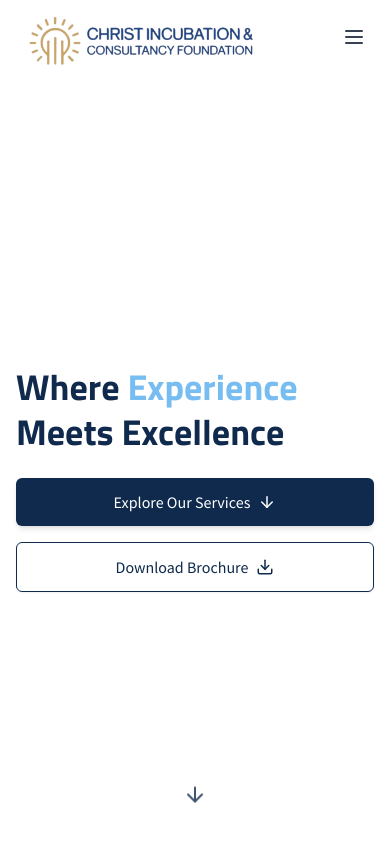
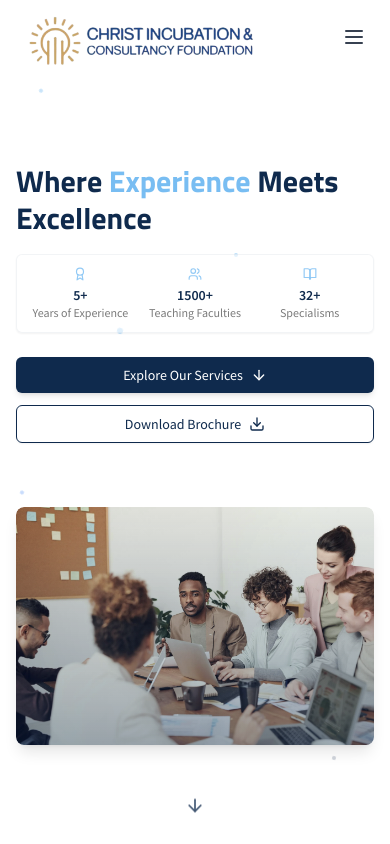
Before and after one commit to CHRIST-Consulting/Consulting-Official-Website, a React (Vite) app: page / in a window 390 px wide. Shown: the top 844 px of the page. Built offline with nearby package versions, Linux system fonts and the light colour scheme.

Commit message:
Enhance Hero section with animated statistics and particle effects for improved visual engagement

```diff
--- a/src/components/sections/Hero.tsx
+++ b/src/components/sections/Hero.tsx
@@ -1,8 +1,23 @@
-import React from "react";
+import React, { useState, useEffect } from "react";
 import Button from "../ui/Button";
-import { Download, ArrowDown } from "lucide-react";
+import { Download, ArrowDown, Award, Users, BookOpen } from "lucide-react";
 
 const Hero = () => {
+  const [currentStatIndex, setCurrentStatIndex] = useState(0);
+
+  const stats = [
+    { number: "5+", label: "Years of Experience", icon: Award },
+    { number: "1500+", label: "Teaching Faculties", icon: Users },
+    { number: "32+", label: "Specialisms", icon: BookOpen },
+  ];
+
+  useEffect(() => {
+    const interval = setInterval(() => {
+      setCurrentStatIndex((prev) => (prev + 1) % stats.length);
+    }, 3000);
+    return () => clearInterval(interval);
+  }, []);
+
   return (
     <section
       id="hero"
@@ -21,36 +36,110 @@ const Hero = () => {
         ></div>
       </div>
 
-      <div className="section-container pt-32">
-        <div className="grid grid-cols-1 lg:grid-cols-2 gap-12 items-center">
+      {/* Particle Effects */}
+      <div className="absolute inset-0 overflow-hidden pointer-events-none">
+        <div className="particle particle-1"></div>
+        <div className="particle particle-2"></div>
+        <div className="particle particle-3"></div>
+        <div className="particle particle-4"></div>
+        <div className="particle particle-5"></div>
+        <div className="particle particle-6"></div>
+        <div className="particle particle-7"></div>
+        <div className="particle particle-8"></div>
+        <div className="particle particle-9"></div>
+        <div className="particle particle-10"></div>
+      </div>
+
+      <div className="section-container pt-20 sm:pt-32">
+        <div className="grid grid-cols-1 lg:grid-cols-2 gap-8 lg:gap-12 items-center">
           <div className="lg:pr-12">
-            <h1 className="text-4xl sm:text-5xl md:text-6xl font-bold text-primary mb-6 leading-tight animate-fade-in">
+            <h1 className="text-3xl sm:text-4xl md:text-5xl lg:text-6xl font-bold text-primary mb-4 sm:mb-6 leading-tight animate-fade-in">
               Where <span className="text-sky-blue">Experience</span> Meets
               Excellence
             </h1>
 
+            {/* Statistics Section */}
             <div
-              className="flex flex-col sm:flex-row gap-4 animate-slide-up"
+              className="mb-6 sm:mb-8 animate-slide-up"
+              style={{ animationDelay: "400ms" }}
+            >
+              <div className="grid grid-cols-3 gap-1 sm:gap-2 p-2 sm:p-3 bg-white/60 backdrop-blur-sm rounded-md shadow-sm border border-primary/5">
+                {stats.map((stat, index) => {
+                  const Icon = stat.icon;
+                  return (
+                    <div
+                      key={index}
+                      className={`text-center transition-all duration-300 transform hover:scale-102 p-1 sm:p-2 rounded-sm ${
+                        index === currentStatIndex
+                          ? "text-primary bg-primary/3"
+                          : "text-charcoal/80 hover:bg-accent/3"
+                      }`}
+                    >
+                      <Icon
+                        size={14}
+                        className="text-sky-blue/80 mx-auto mb-1 sm:hidden"
+                      />
+                      <Icon
+                        size={16}
+                        className="text-sky-blue/80 mx-auto mb-1 hidden sm:block"
+                      />
+                      <div className="font-semibold text-sm sm:text-base text-primary">
+                        {stat.number}
+                      </div>
+                      <div className="text-xs text-charcoal/60 leading-tight">
+                        {stat.label}
+                      </div>
+                    </div>
+                  );
+                })}
+              </div>
+            </div>
+
+            <div
+              className="flex flex-col sm:flex-row gap-3 sm:gap-4 animate-slide-up"
               style={{ animationDelay: "600ms" }}
             >
               <a
                 href="#services"
-                className="btn-primary flex items-center justify-center gap-2"
+                className="btn-primary flex items-center justify-center gap-2 text-sm sm:text-base py-2 sm:py-3"
               >
                 Explore Our Services
-                <ArrowDown size={18} />
+                <ArrowDown size={16} className="sm:hidden" />
+                <ArrowDown size={18} className="hidden sm:inline" />
               </a>
 
               <a
                 href="#"
-                className="btn-secondary flex items-center justify-center gap-2"
+                className="btn-secondary flex items-center justify-center gap-2 text-sm sm:text-base py-2 sm:py-3"
               >
                 Download Brochure
-                <Download size={18} />
+                <Download size={16} className="sm:hidden" />
+                <Download size={18} className="hidden sm:inline" />
               </a>
             </div>
           </div>
 
+          {/* Mobile Image */}
+          <div className="block lg:hidden mt-8">
+            <div
+              className="relative rounded-lg overflow-hidden shadow-lg animate-fade-in"
+              style={{ animationDelay: "700ms" }}
+            >
+              <img
+                src="/images/home/hero.png"
+                alt="CICF Team"
+                className="w-full h-auto rounded-lg"
+                loading="eager"
+                decoding="async"
+                width="400"
+                height="300"
+                fetchPriority="high"
+              />
+              <div className="absolute inset-0 bg-gradient-to-t from-primary/40 to-transparent"></div>
+            </div>
+          </div>
+
+          {/* Desktop Image */}
           <div className="hidden lg:block">
             <div
               className="relative rounded-lg overflow-hidden shadow-2xl animate-fade-in"
@@ -71,12 +160,13 @@ const Hero = () => {
           </div>
         </div>
 
-        <div className="absolute bottom-8 left-0 right-0 flex justify-center animate-bounce">
+        <div className="absolute bottom-6 sm:bottom-8 left-0 right-0 flex justify-center animate-bounce">
           <a
             href="#about"
             className="text-primary opacity-80 hover:opacity-100 transition-opacity"
           >
-            <ArrowDown size={24} />
+            <ArrowDown size={20} className="sm:hidden" />
+            <ArrowDown size={24} className="hidden sm:inline" />
           </a>
         </div>
       </div>
--- a/src/index.css
+++ b/src/index.css
@@ -137,4 +137,162 @@
       transition-duration: 0.01ms !important;
     }
   }
+
+  /* Particle Effects */
+  .particle {
+    position: absolute;
+    width: 4px;
+    height: 4px;
+    background: rgba(120, 189, 242, 0.6);
+    border-radius: 50%;
+    animation: float-particles 15s linear infinite;
+  }
+
+  .particle-1 {
+    left: 10%;
+    top: 20%;
+    animation-delay: 0s;
+    animation-duration: 12s;
+  }
+
+  .particle-2 {
+    left: 20%;
+    top: 80%;
+    animation-delay: 2s;
+    animation-duration: 14s;
+    background: rgba(59, 130, 246, 0.4);
+  }
+
+  .particle-3 {
+    left: 30%;
+    top: 40%;
+    animation-delay: 4s;
+    animation-duration: 16s;
+    width: 6px;
+    height: 6px;
+  }
+
+  .particle-4 {
+    left: 70%;
+    top: 10%;
+    animation-delay: 1s;
+    animation-duration: 13s;
+    background: rgba(15, 42, 77, 0.3);
+  }
+
+  .particle-5 {
+    left: 80%;
+    top: 70%;
+    animation-delay: 3s;
+    animation-duration: 15s;
+    width: 3px;
+    height: 3px;
+  }
+
+  .particle-6 {
+    left: 60%;
+    top: 30%;
+    animation-delay: 5s;
+    animation-duration: 18s;
+    background: rgba(120, 189, 242, 0.5);
+  }
+
+  .particle-7 {
+    left: 90%;
+    top: 50%;
+    animation-delay: 1.5s;
+    animation-duration: 11s;
+    width: 5px;
+    height: 5px;
+  }
+
+  .particle-8 {
+    left: 5%;
+    top: 60%;
+    animation-delay: 3.5s;
+    animation-duration: 17s;
+    background: rgba(59, 130, 246, 0.3);
+  }
+
+  .particle-9 {
+    left: 40%;
+    top: 10%;
+    animation-delay: 2.5s;
+    animation-duration: 14s;
+    width: 7px;
+    height: 7px;
+  }
+
+  .particle-10 {
+    left: 85%;
+    top: 90%;
+    animation-delay: 4.5s;
+    animation-duration: 16s;
+    background: rgba(15, 42, 77, 0.2);
+  }
+
+  @keyframes float-particles {
+    0% {
+      transform: translateY(0px) rotate(0deg);
+      opacity: 1;
+    }
+    25% {
+      transform: translateY(-50px) rotate(90deg);
+      opacity: 0.8;
+    }
+    50% {
+      transform: translateY(-100px) rotate(180deg);
+      opacity: 0.6;
+    }
+    75% {
+      transform: translateY(-150px) rotate(270deg);
+      opacity: 0.4;
+    }
+    100% {
+      transform: translateY(-200px) rotate(360deg);
+      opacity: 0;
+    }
+  }
+
+  /* Enhanced statistics animation */
+  .stat-highlight {
+    position: relative;
+    overflow: hidden;
+  }
+
+  .stat-highlight::before {
+    content: "";
+    position: absolute;
+    top: 0;
+    left: -100%;
+    width: 100%;
+    height: 100%;
+    background: linear-gradient(
+      90deg,
+      transparent,
+      rgba(120, 189, 242, 0.3),
+      transparent
+    );
+    transition: left 0.5s ease-in-out;
+  }
+
+  .stat-highlight:hover::before {
+    left: 100%;
+  }
+
+  /* Counter animation for numbers */
+  .counter-animate {
+    animation: countUp 2s ease-out forwards;
+  }
+
+  @keyframes countUp {
+    from {
+      opacity: 0;
+      transform: translateY(20px) scale(0.8);
+    }
+    to {
+      opacity: 1;
+      transform: translateY(0) scale(1);
+    }
+  }
 }
```
